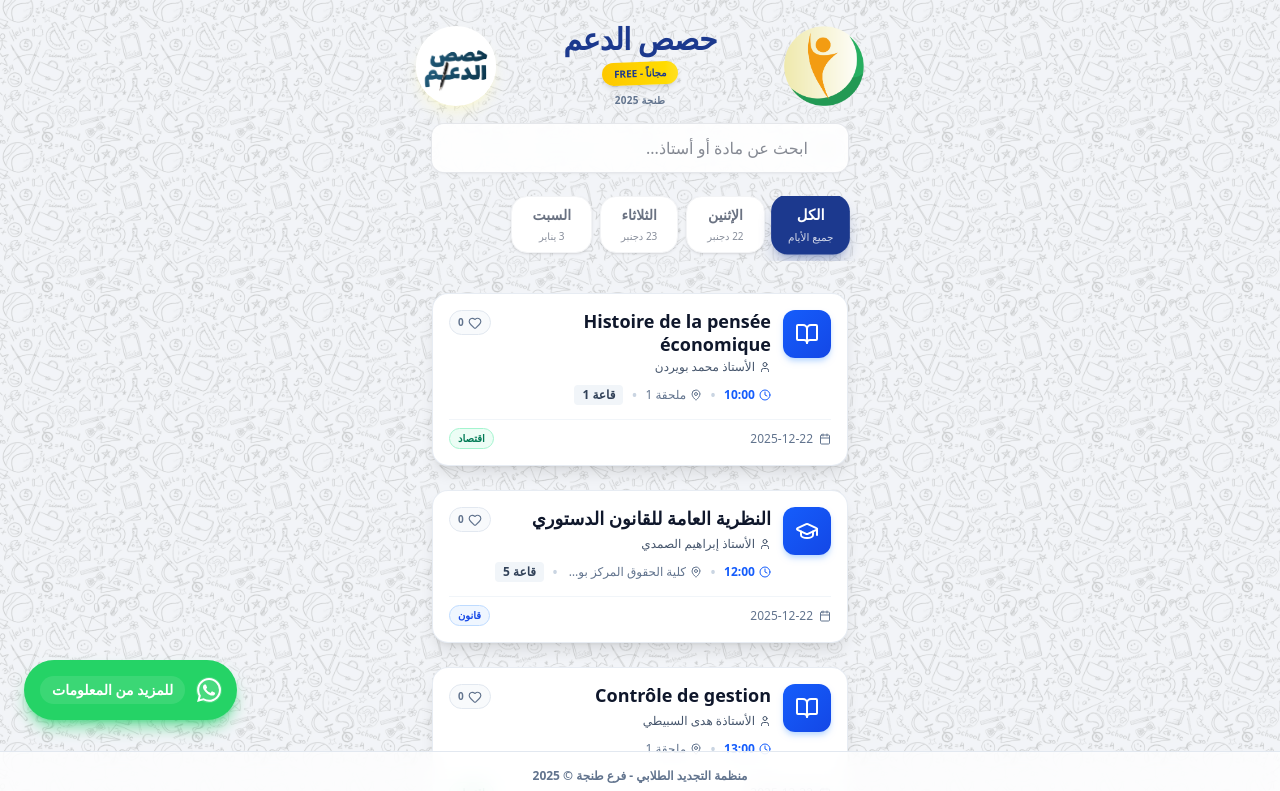
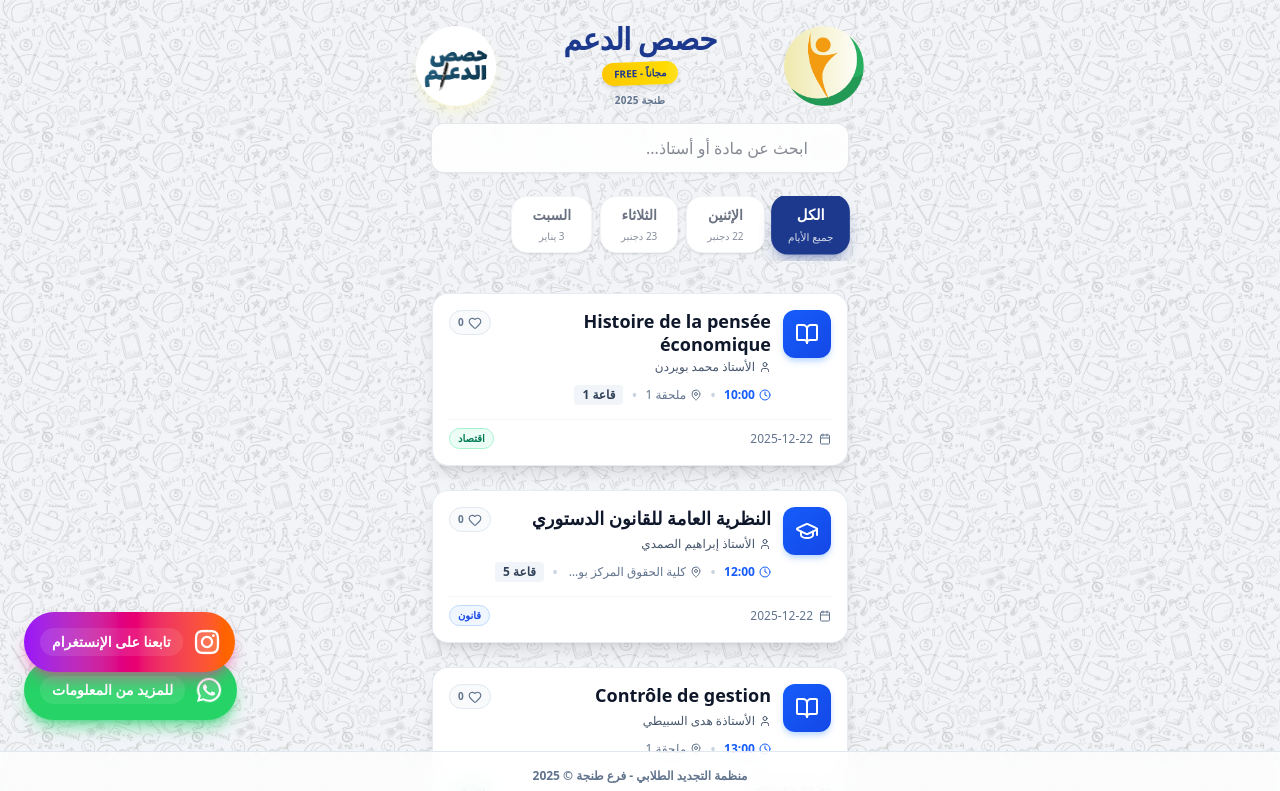
Before and after one commit to AbdellahBM/orema_courses, a Next.js app: page / in a window 1280 px wide. Shown: the top 791 px of the page. Built offline with nearby package versions, Linux system fonts and the light colour scheme.

Commit message:
Add Instagram button linking to organization's Instagram account

```diff
--- /dev/null
+++ b/app/home/components/InstagramButton.tsx
@@ -0,0 +1,62 @@
+'use client';
+
+import React from 'react';
+import { motion } from 'framer-motion';
+
+/*
+  Floating Instagram button component.
+  Links to the Instagram account.
+*/
+
+const INSTAGRAM_URL = 'https://www.instagram.com/orema.tanger?utm_source=ig_web_button_share_sheet&igsh=ZDNlZDc0MzIxNw==';
+
+// Instagram Icon SVG
+const InstagramIcon = () => (
+  <svg
+    xmlns="http://www.w3.org/2000/svg"
+    viewBox="0 0 24 24"
+    fill="currentColor"
+    className="w-6 h-6"
+  >
+    <path d="M12 2.163c3.204 0 3.584.012 4.85.07 3.252.148 4.771 1.691 4.919 4.919.058 1.265.069 1.645.069 4.849 0 3.205-.012 3.584-.069 4.849-.149 3.225-1.664 4.771-4.919 4.919-1.266.058-1.644.07-4.85.07-3.204 0-3.584-.012-4.849-.07-3.26-.149-4.771-1.699-4.919-4.92-.058-1.265-.07-1.644-.07-4.849 0-3.204.013-3.583.07-4.849.149-3.227 1.664-4.771 4.919-4.919 1.266-.057 1.645-.069 4.849-.069zm0-2.163c-3.259 0-3.667.014-4.947.072-4.358.2-6.78 2.618-6.98 6.98-.059 1.281-.073 1.689-.073 4.948 0 3.259.014 3.668.072 4.948.2 4.358 2.618 6.78 6.98 6.98 1.281.058 1.689.072 4.948.072 3.259 0 3.668-.014 4.948-.072 4.354-.2 6.782-2.618 6.979-6.98.059-1.28.073-1.689.073-4.948 0-3.259-.014-3.667-.072-4.947-.196-4.354-2.617-6.78-6.979-6.98-1.281-.059-1.69-.073-4.949-.073zm0 5.838c-3.403 0-6.162 2.759-6.162 6.162s2.759 6.163 6.162 6.163 6.162-2.759 6.162-6.163c0-3.403-2.759-6.162-6.162-6.162zm0 10.162c-2.209 0-4-1.79-4-4 0-2.209 1.791-4 4-4s4 1.791 4 4c0 2.21-1.791 4-4 4zm6.406-11.845c-.796 0-1.441.645-1.441 1.44s.645 1.44 1.441 1.44c.795 0 1.439-.645 1.439-1.44s-.644-1.44-1.439-1.44z" />
+  </svg>
+);
+
+export default function InstagramButton() {
+  return (
+    <motion.a
+      href={INSTAGRAM_URL}
+      target="_blank"
+      rel="noopener noreferrer"
+      initial={{ opacity: 0, scale: 0 }}
+      animate={{ opacity: 1, scale: 1 }}
+      transition={{ delay: 0.7, type: 'spring', stiffness: 200 }}
+      whileHover={{ scale: 1.1 }}
+      whileTap={{ scale: 0.95 }}
+      className="fixed bottom-32 left-6 z-30 bg-gradient-to-r from-purple-600 via-pink-600 to-orange-500 hover:from-purple-700 hover:via-pink-700 hover:to-orange-600 text-white rounded-full shadow-lg shadow-pink-500/50 p-4 flex items-center gap-3 group transition-all duration-300"
+      aria-label="زيارة صفحة الإنستغرام"
+    >
+      {/* Instagram Icon */}
+      <div className="relative">
+        <InstagramIcon />
+        <motion.div
+          className="absolute inset-0 bg-white rounded-full opacity-20"
+          animate={{
+            scale: [1, 1.5, 1],
+            opacity: [0.2, 0, 0.2],
+          }}
+          transition={{
+            duration: 2,
+            repeat: Infinity,
+            ease: 'easeInOut',
+          }}
+        />
+      </div>
+
+      {/* Text Label */}
+      <span className="text-sm font-bold whitespace-nowrap hidden sm:block group-hover:block bg-white/10 px-3 py-1 rounded-full">
+        تابعنا على الإنستغرام
+      </span>
+    </motion.a>
+  );
+}
--- a/app/page.tsx
+++ b/app/page.tsx
@@ -2,6 +2,7 @@
 import ScheduleManager from './home/components/ScheduleManager';
 import BackgroundTexture from './home/components/BackgroundTexture';
 import WhatsAppButton from './home/components/WhatsAppButton';
+import InstagramButton from './home/components/InstagramButton';
 
 /*
   Main Page component.
@@ -21,8 +22,9 @@
         </div>
       </div>
 
-      {/* WhatsApp Button */}
+      {/* Social Media Buttons */}
       <WhatsAppButton />
+      <InstagramButton />
 
       {/* Footer / Copyright */}
       <footer className="fixed bottom-0 left-0 w-full bg-white/80 backdrop-blur-md border-t border-slate-200 p-4 text-center z-20">
```
